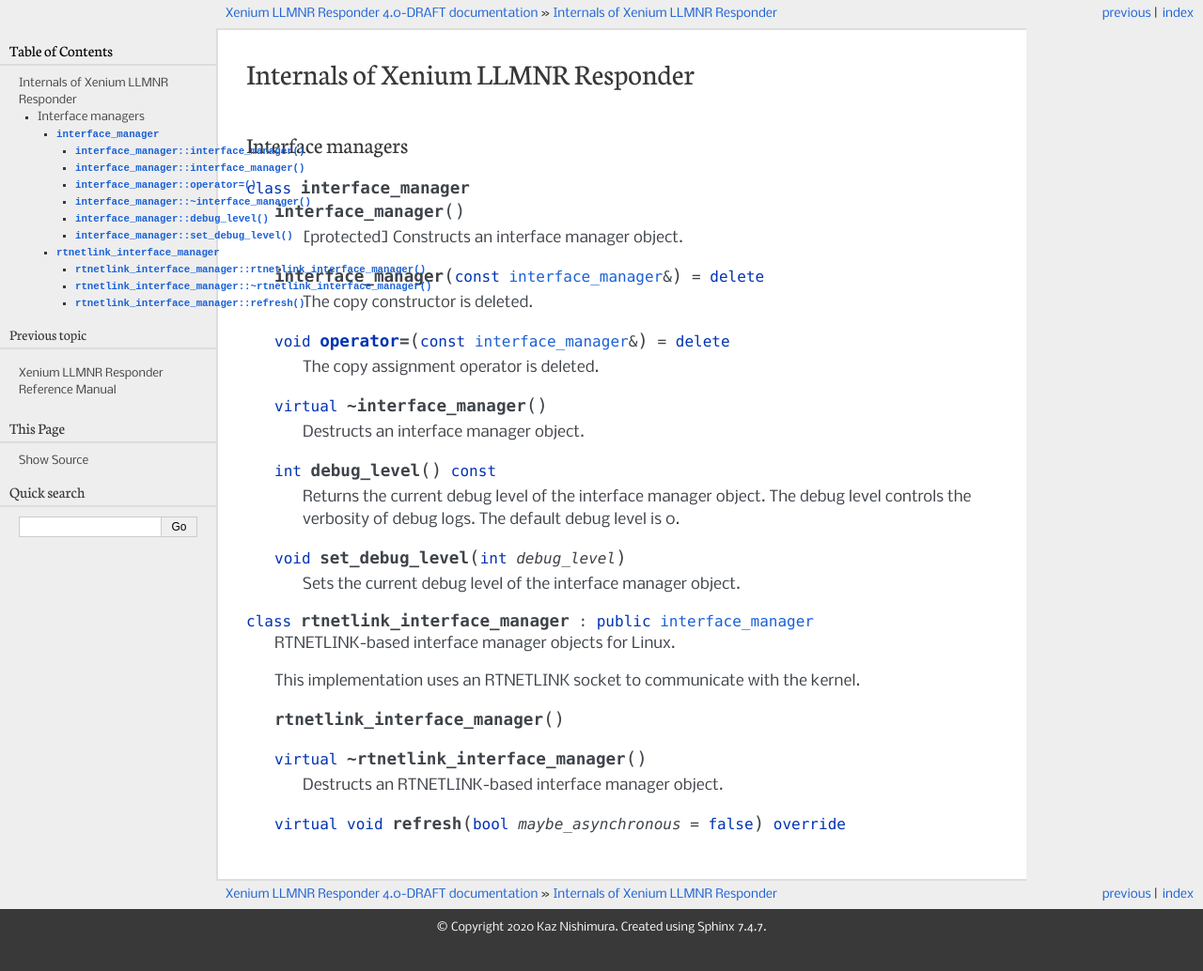
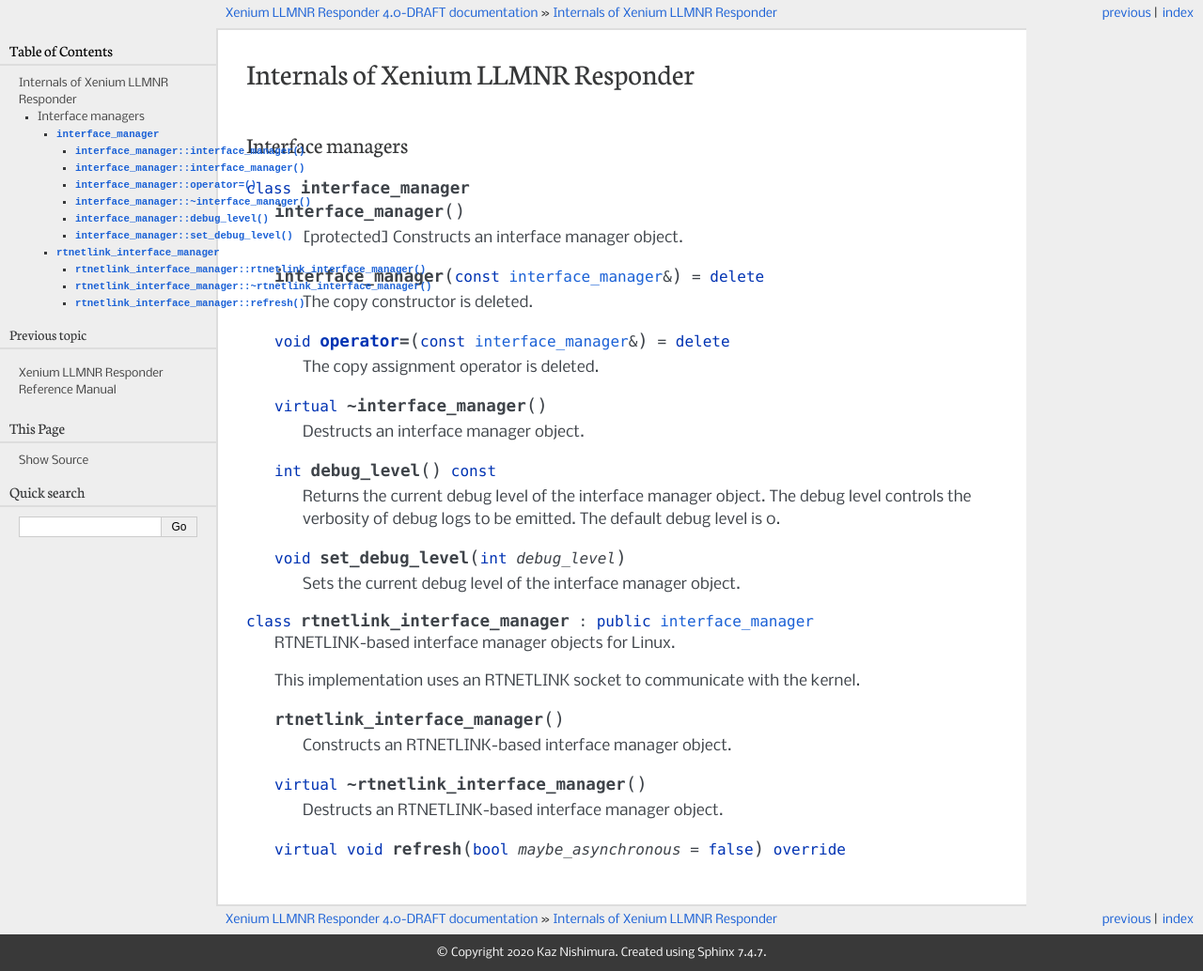
Before and after one commit to vx68k/xllmnrd, a Sphinx documentation site: the page built from sphinx/internals.rst, in a window 1280 px wide. Shown: the whole page at 94% size. Built offline with Sphinx 7.4.7, drawn with Linux system fonts in a browser that asks for light colours; before the commit the page ends 1007 px from its top, so only the background shows below that.

Commit message:
Update documentation

```diff
--- a/sphinx/internals.rst
+++ b/sphinx/internals.rst
@@ -28,7 +28,7 @@
    .. cpp:function:: int debug_level() const
 
       Returns the current debug level of the interface manager object.
-      The debug level controls the verbosity of debug logs.
+      The debug level controls the verbosity of debug logs to be emitted.
       The default debug level is 0.
 
    .. cpp:function:: void set_debug_level(int debug_level)
@@ -44,6 +44,8 @@
 
    .. cpp:function:: rtnetlink_interface_manager()
 
+      Constructs an RTNETLINK-based interface manager object.
+
    .. cpp:function:: virtual ~rtnetlink_interface_manager()
 
       Destructs an RTNETLINK-based interface manager object.
```
